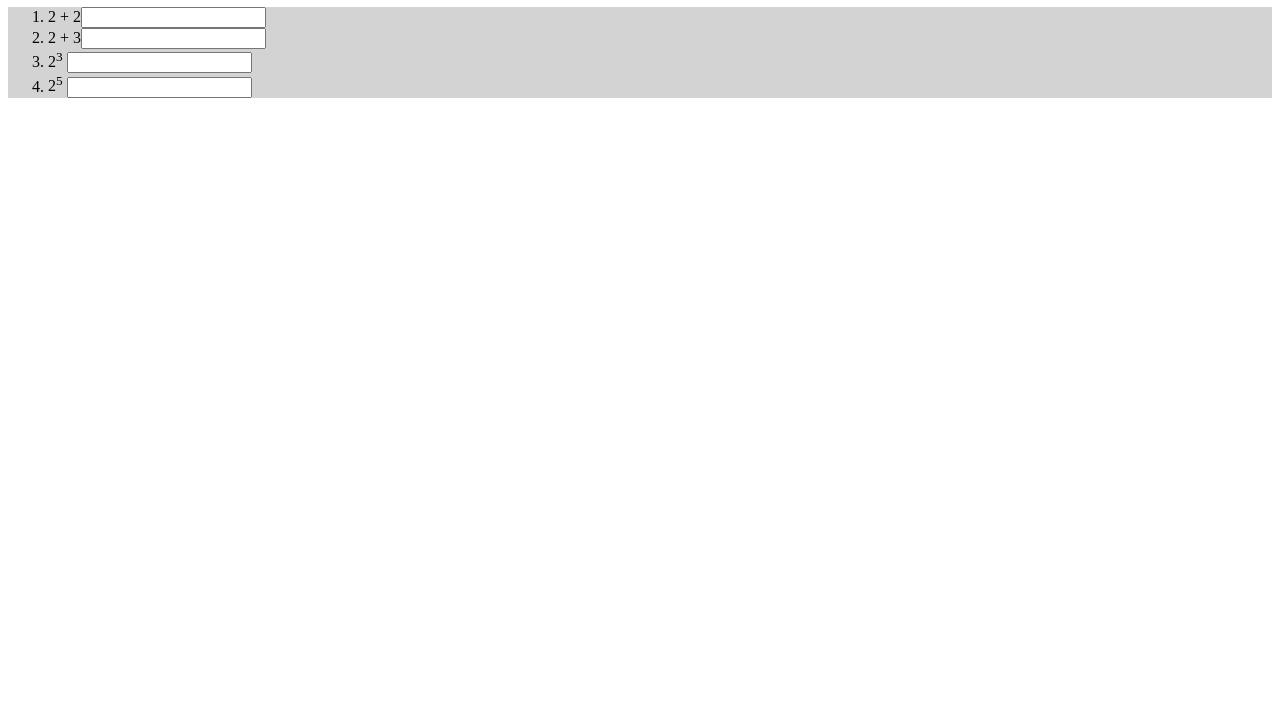
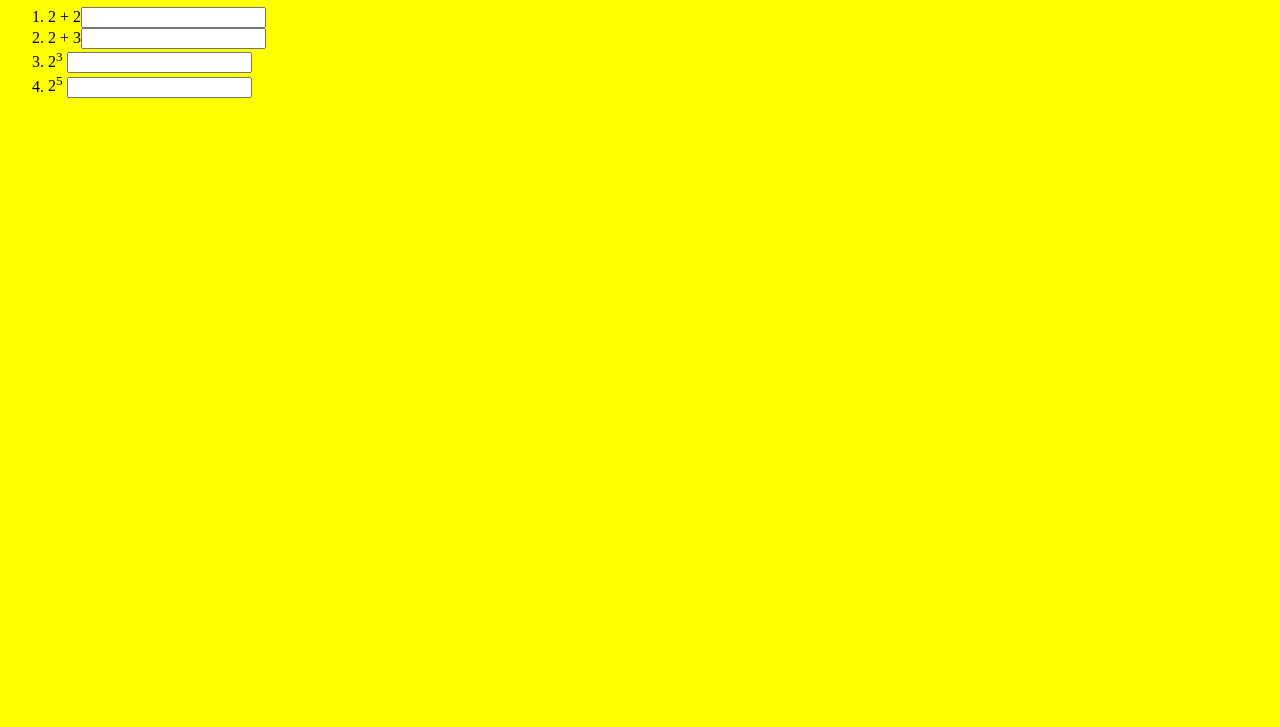
Before and after one commit to cory2dragon/2020-SD1, a plain HTML site: page index.html in a window 1280 px wide. Shown: the part 73-800 px from the top of the page. Drawn offline with nearby package versions, Linux system fonts and the light colour scheme.

Commit message:
Fix color

```diff
--- a/index.html
+++ b/index.html
@@ -5,8 +5,8 @@
 <meta name="apple-mobile-web-app-title" content="CodePen">
 <title>Cory 2025</title>
 <style>
-ol{
-  background:lightgrey;
+body{
+  background:yellow;
 }
 
 .correct{
```
